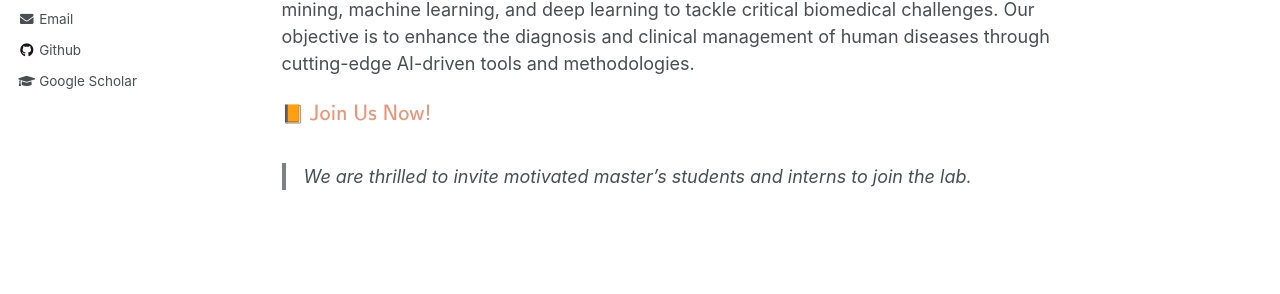
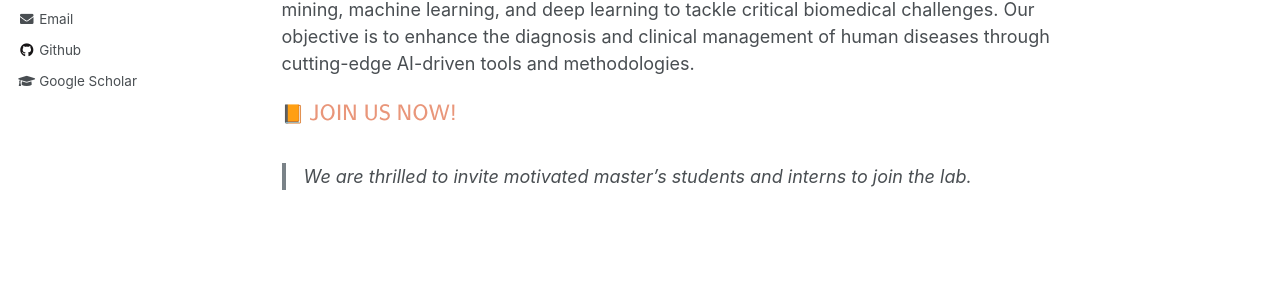
Before and after one commit to shiminxst/shiminxst.github.io, a Jekyll site: the page built from _pages/about.md, in a window 1280 px wide. Shown: the part 422-716 px from the top of the page. Built offline with Jekyll 4.4.1, drawn with Linux system fonts in a browser that asks for light colours; formulas are drawn with MathJax 3.

Commit message:
Update about.md

```diff
--- a/_pages/about.md
+++ b/_pages/about.md
@@ -15,7 +15,7 @@ I joined the University of Louisiana at Lafayette as an Assistant Professor in 2
 
 Our lab is dedicated to the interdisciplinary study of artificial intelligence (AI) and biomedicine. We focus on utilizing advanced computational techniques such as data mining, machine learning, and deep learning to tackle critical biomedical challenges. Our objective is to enhance the diagnosis and clinical management of human diseases through cutting-edge AI-driven tools and methodologies.
 
-&#x1F4D9; $\color{DarkSalmon}{\textsf{Join Us Now!}}$
+&#x1F4D9; $\color{DarkSalmon}{\textsf{JOIN US NOW!}}$
 > We are thrilled to invite motivated master's students and interns to join the lab.
 
 
```
